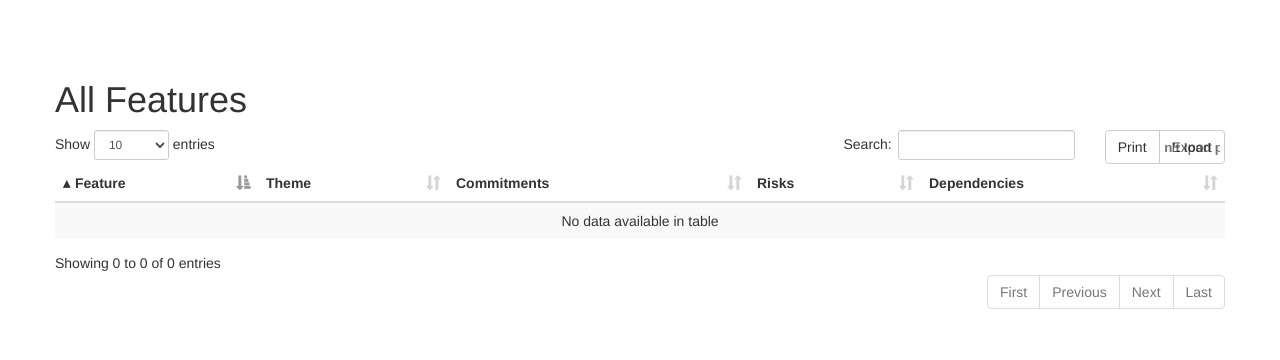
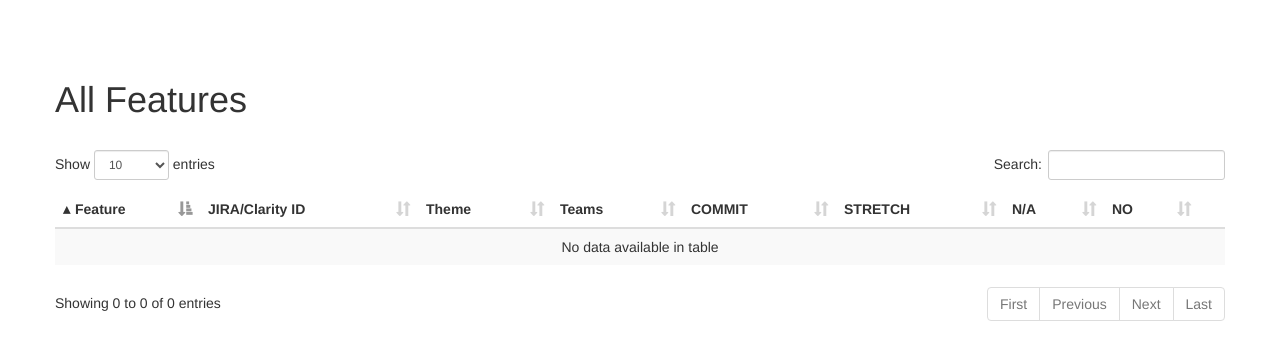
Before and after one commit to codeinpink/project-saturn, a Django app: page /features in a window 1280 px wide. Shown: the part 52-412 px from the top of the page. Run offline with Django 3.2, Linux system fonts and the light colour scheme; data that the repository does not hold is empty; some libraries are stand-ins or nearby versions.

Commit message:
Finished feature page

```diff
--- a/features/models.py
+++ b/features/models.py
@@ -18,7 +18,7 @@ class Team(models.Model):
 class Feature(models.Model):
     name = models.CharField(max_length=255)
     description = models.TextField(blank=True)
-    theme = models.CharField(max_length=30)
+    theme = models.CharField(max_length=50)
     teams = models.ManyToManyField(Team)
     clarity_or_jira_id = models.CharField(max_length=20, blank=True)
     url = models.CharField(max_length=255, blank=True)
--- a/features/templates/features/features.html
+++ b/features/templates/features/features.html
@@ -11,33 +11,45 @@ All Features
 
 {% block content %}
 <div style="margin-top: 60px;">
-	<div class="container white-bg" ng-controller="allFeaturesViewCtrl">
+	<div class="container" ng-controller="allFeaturesViewCtrl">
 		<div class="row">
 			<div class="header">
 				<h1>All Features</h1>
 			</div>
 		</div>
 		<div class="row">
-			<table datatable="ng" dt-options="dtOptions" dt-column-defs="dtColumnDefs" class="table row-border table-hover table-striped">
+			<table datatable="ng" dt-options="dtOptions" dt-column-defs="dtColumnDefs" class="table table-hover table-striped">
 				<thead>
 					<tr>
 						<th>Feature</th>
+						<th>JIRA/Clarity ID</th>
                         <th>Theme</th>
-                        <th>Commitments</th>
-                        <th>Risks</th>
-                        <th>Dependencies</th>
+						<th>Teams</th>
+                        <th>COMMIT</th>
+                        <th>STRETCH</th>
+						<th>N/A</th>
+						<th>NO</th>
+						<th></th>
 					</tr>
 				</thead>
 				<tbody>
-					<tr ng-repeat="feature in features">
+					<tr ng-repeat="feature in features" ng-click="toggleDetails(this, $event, feature)">
 						<td>
 							<a ng-if="feature.url" ng-href="{[{ feature.url }]}" target="_blank">{[{ feature.name }]}</a>
 							<span ng-if="!feature.url">{[{ feature.name }]}</span>
 						</td>
+						<td>{[{ feature.clarity_or_jira_id }]}</td>
                         <td>{[{ feature.theme }]}</td>
-                        <td>{[{ feature.commitment_set.length }]}</td>
-                        <td>{[{ getTotalRisks(feature.commitment_set) }]}</td>
-                        <td>{[{ getTotalDependencies(feature.commitment_set) }]}</td>
+						<td>{[{ getTeams(feature) }]}</td>
+                        <td>{[{ getCommitTotal(feature.commitment_set) }]}</td>
+                        <td>{[{ getStretchTotal(feature.commitment_set) }]}</td>
+						<td>{[{ getNATotal(feature.commitment_set) }]}</td>
+						<td>{[{ getNoTotal(feature.commitment_set) }]}</td>
+						<td>
+							<button type="button" class="btn btn-success" tooltip="Toggle Row Details" ng-disabled="!feature.commitment_set.length">
+								<i class="glyphicon" ng-class="{'glyphicon-plus': !expanded, 'glyphicon-minus': expanded}"></i>
+							</button>
+						</td>
 					</tr>
 				</tbody>
 			</table>
--- a/static/css/app.css
+++ b/static/css/app.css
@@ -56,9 +56,29 @@ is initialized inside a tab */
     height: 34px;
 }
 
-td.ng-binding {
+td {
     max-width: 10em;
     word-wrap: break-word;
+}
+
+div.slider {
+    display: none;
+}
+
+.table .detail-table {
+    background: #eee;
+    margin-bottom: 0;
+}
+
+.detail-row {
+    padding: 0 !important;
+}
+.detail-table >thead:first-child>tr:first-child>th {
+    border-top: 2px solid #ddd !important;
+}
+
+.detail-table >tbody>tr:last-child>td {
+    border-bottom: 2px solid #ddd !important;
 }
 
 #psi-capacity {
--- a/static/js/controllers/allFeaturesViewCtrl.js
+++ b/static/js/controllers/allFeaturesViewCtrl.js
@@ -5,52 +5,92 @@ saturnApp.controller('allFeaturesViewCtrl', function($scope, $rootScope, Feature
 
     $scope.dtOptions = DTOptionsBuilder.newOptions()
 	.withPaginationType('full_numbers')
-	.withTableTools('/static/lib/copy_csv_xls_pdf.swf')
-	.withTableToolsButtons([
-        'print',
-        {
-        	'sExtends': 'csv',
-            'sButtonText': 'Export',
-            'oSelectorOpts': {filter: 'applied'}
-        }
-    ])
-    .withBootstrap()
-    .withBootstrapOptions({
-        TableTools: {
-            classes: {
-                container: 'btn-group pull-right table-tools-group',
-                buttons: {
-                    normal: 'btn btn-default'
-                }
-            }
-        }
-	});
+    .withBootstrap();
 
 	$scope.dtColumnDefs = [
 		DTColumnDefBuilder.newColumnDef(0),
 		DTColumnDefBuilder.newColumnDef(1),
         DTColumnDefBuilder.newColumnDef(2),
         DTColumnDefBuilder.newColumnDef(3),
-        DTColumnDefBuilder.newColumnDef(4)
+        DTColumnDefBuilder.newColumnDef(4),
+        DTColumnDefBuilder.newColumnDef(5),
+        DTColumnDefBuilder.newColumnDef(6),
+        DTColumnDefBuilder.newColumnDef(7),
+        DTColumnDefBuilder.newColumnDef(8).notSortable(),
 	];
 
-    $scope.getTotalRisks = function(commitments) {
+    $scope.getTeams = function(feature) {
+        var teams = [];
+
+        feature.teams.forEach(function(team) {
+            teams.push(team.name);
+        });
+
+        return teams.join(', ');
+    };
+
+    function getStatusTotal(commitments, status) {
         var total = 0;
 
         commitments.forEach(function(commitment) {
-            total += commitment.risk_set.length;
+            total += commitment.status === status ? 1 : 0;
         });
 
         return total;
-    };
+    }
 
-    $scope.getTotalDependencies = function(commitments) {
-        var total = 0;
+    $scope.getCommitTotal = function(commitments) { return getStatusTotal(commitments, 'COMMIT'); };
 
-        commitments.forEach(function(commitment) {
-            total += commitment.dependency_set.length;
-        });
+    $scope.getStretchTotal = function(commitments) { return getStatusTotal(commitments, 'STRETCH'); };
 
-        return total;
-    };
+    $scope.getNATotal = function(commitments) { return getStatusTotal(commitments, 'N/A'); };
+
+    $scope.getNoTotal = function(commitments) { return getStatusTotal(commitments, 'NO'); };
+
+    $scope.toggleDetails = function(repeatScope, $event, feature) {
+        if (!feature.commitment_set.length) { return; }
+
+        function get_details_table(commitments) {
+            function wrap_th(string) { return '<th>' + string + '</th>'; }
+
+            function wrap_tr(string) { return '<tr>' + string + '</tr>'; }
+
+            function wrap_td(string) { return '<td>' + string + '</td>'; }
+
+            function get_commitment_rows() {
+                var rows = '';
+
+                commitments.forEach(function(commitment) {
+                    rows += wrap_tr(wrap_td(commitment.name) + wrap_td(commitment.team.name) +
+                    wrap_td(commitment.status) + wrap_td(commitment.done_definition) +
+                    wrap_td(commitment.notes));
+                });
+
+                return rows;
+            }
+
+            return '<div class="slider"><table class="table table-bordered detail-table"><thead>' +
+                wrap_tr(wrap_th('Commitment') + wrap_th('Team') + wrap_th('Commitment Status') +
+                wrap_th('Definition of Done') + wrap_th('Comments')) + '</tr></thead>' +
+                '<tbody>' + get_commitment_rows() + '</tbody></table></div>';
+        }
+
+        var dt = $('table#DataTables_Table_0').DataTable();
+        var tr = $($event.currentTarget);
+        var row = dt.row(tr);
+
+        if (row.child.isShown()) {
+            $('div.slider', row.child()).slideUp(function() {
+                tr.removeClass('details');
+                row.child.hide();
+            });
+
+        } else {
+            tr.addClass('details');
+            row.child(get_details_table(feature.commitment_set), 'detail-row').show();
+            $('div.slider', row.child()).slideDown();
+        }
+
+        repeatScope.expanded = !repeatScope.expanded; // toggle button
+    }
 });
```
Also changed, not shown: README.md.
